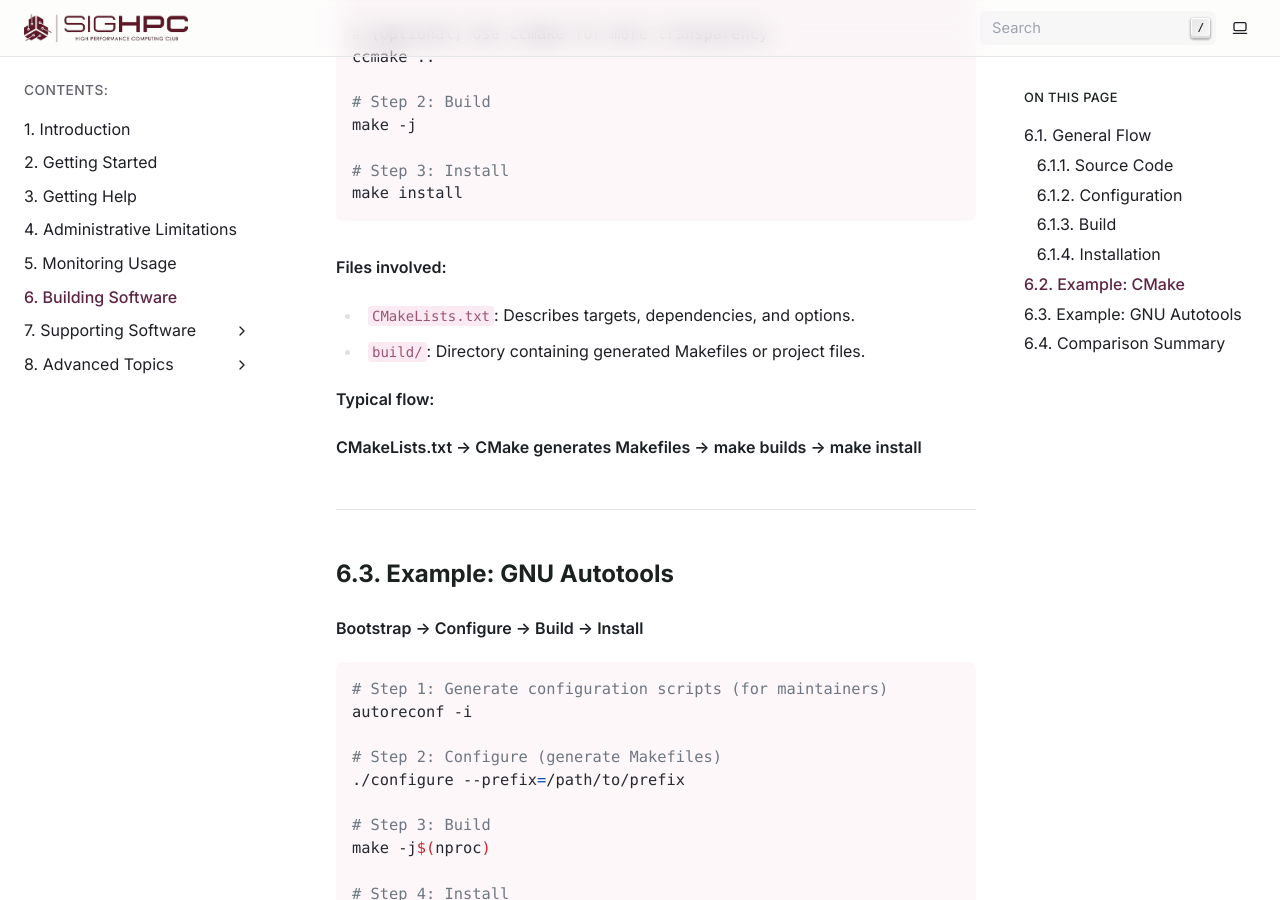
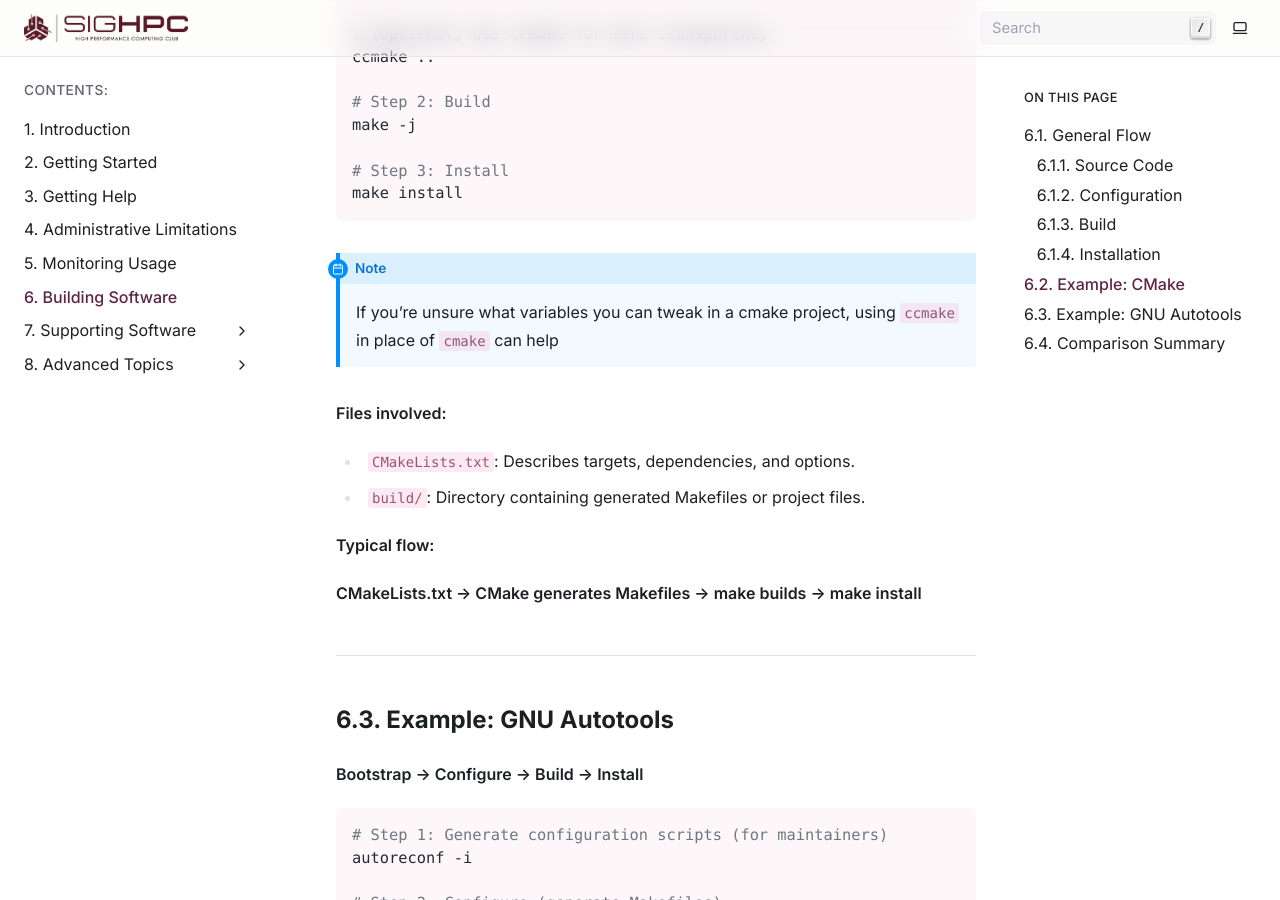
Before and after one commit to msstate-sighpc/muscadine-docs, a Sphinx documentation site: the page built from docs/building-software.md, in a window 1280 px wide and 900 px high, scrolled down 1299 px. Built offline with Sphinx 7.4.7, drawn with Linux system fonts in a browser that asks for light colours.

Commit message:
add note about ccmake

````diff
--- a/docs/building-software.md
+++ b/docs/building-software.md
@@ -40,6 +40,9 @@ make -j
 
 # Step 3: Install
 make install
+```
+```{note}
+If you're unsure what variables you can tweak in a cmake project, using `ccmake` in place of `cmake` can help
 ```
 
 **Files involved:**
````
